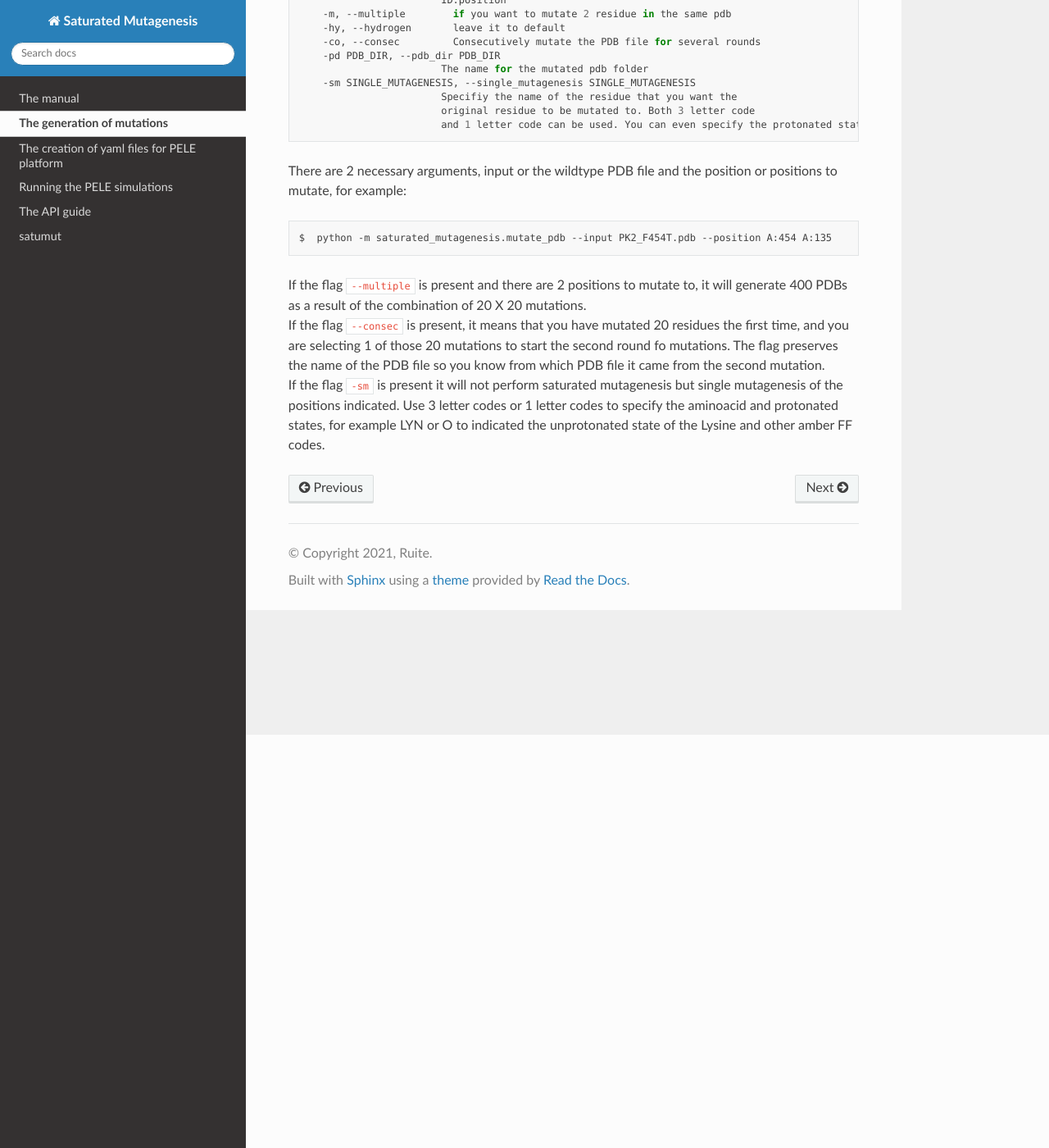
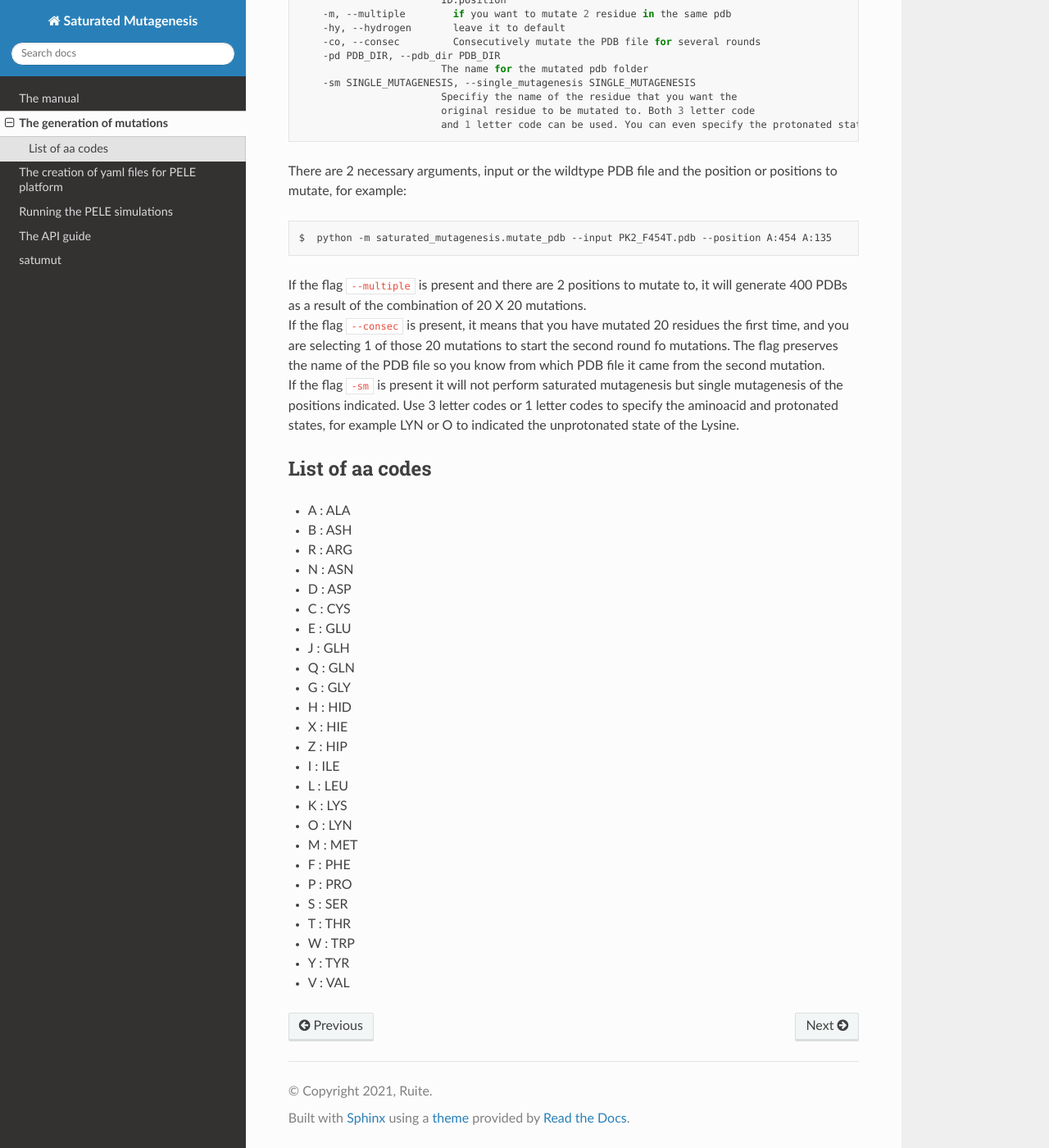
Before and after one commit to etiur/satmutagenesis, a Sphinx documentation site: the page built from docs/source/mutate_pdb.rst, in a window 1280 px wide and 1400 px high, scrolled down 504 px. Shown: the whole window at 82% size. Built offline with Sphinx 7.4.7 and the Read the Docs theme 2.0.0, drawn with Linux system fonts in a browser that asks for light colours.

Commit message:
minor fixes

```diff
--- a/docs/source/mutate_pdb.rst
+++ b/docs/source/mutate_pdb.rst
@@ -38,4 +38,32 @@ There are 2 necessary arguments, input or the wildtype PDB file and the position
 
 | If the flag ``--multiple`` is present and there are 2 positions to mutate to, it will generate 400 PDBs as a result of the combination of 20 X 20 mutations.
 | If the flag ``--consec`` is present, it means that you have mutated 20 residues the first time, and you are selecting 1 of those 20 mutations to start the second round fo mutations. The flag preserves the name of the PDB file so you know from which PDB file it came from the second mutation.
-| If the flag ``-sm`` is present it will not perform saturated mutagenesis but single mutagenesis of the positions indicated. Use 3 letter codes or 1 letter codes to specify the aminoacid and protonated states, for example LYN or O to indicated the unprotonated state of the Lysine and other amber FF codes.
+| If the flag ``-sm`` is present it will not perform saturated mutagenesis but single mutagenesis of the positions indicated. Use 3 letter codes or 1 letter codes to specify the aminoacid and protonated states, for example LYN or O to indicated the unprotonated state of the Lysine.
+
+List of aa codes
+===================
+- A : ALA
+- B : ASH
+- R : ARG
+- N : ASN
+- D : ASP
+- C : CYS
+- E : GLU
+- J : GLH
+- Q : GLN
+- G : GLY
+- H : HID
+- X : HIE
+- Z : HIP
+- I : ILE
+- L : LEU
+- K : LYS
+- O : LYN
+- M : MET
+- F : PHE
+- P : PRO
+- S : SER
+- T : THR
+- W : TRP
+- Y : TYR
+- V : VAL
```
Also changed, not shown: 7 other files.
